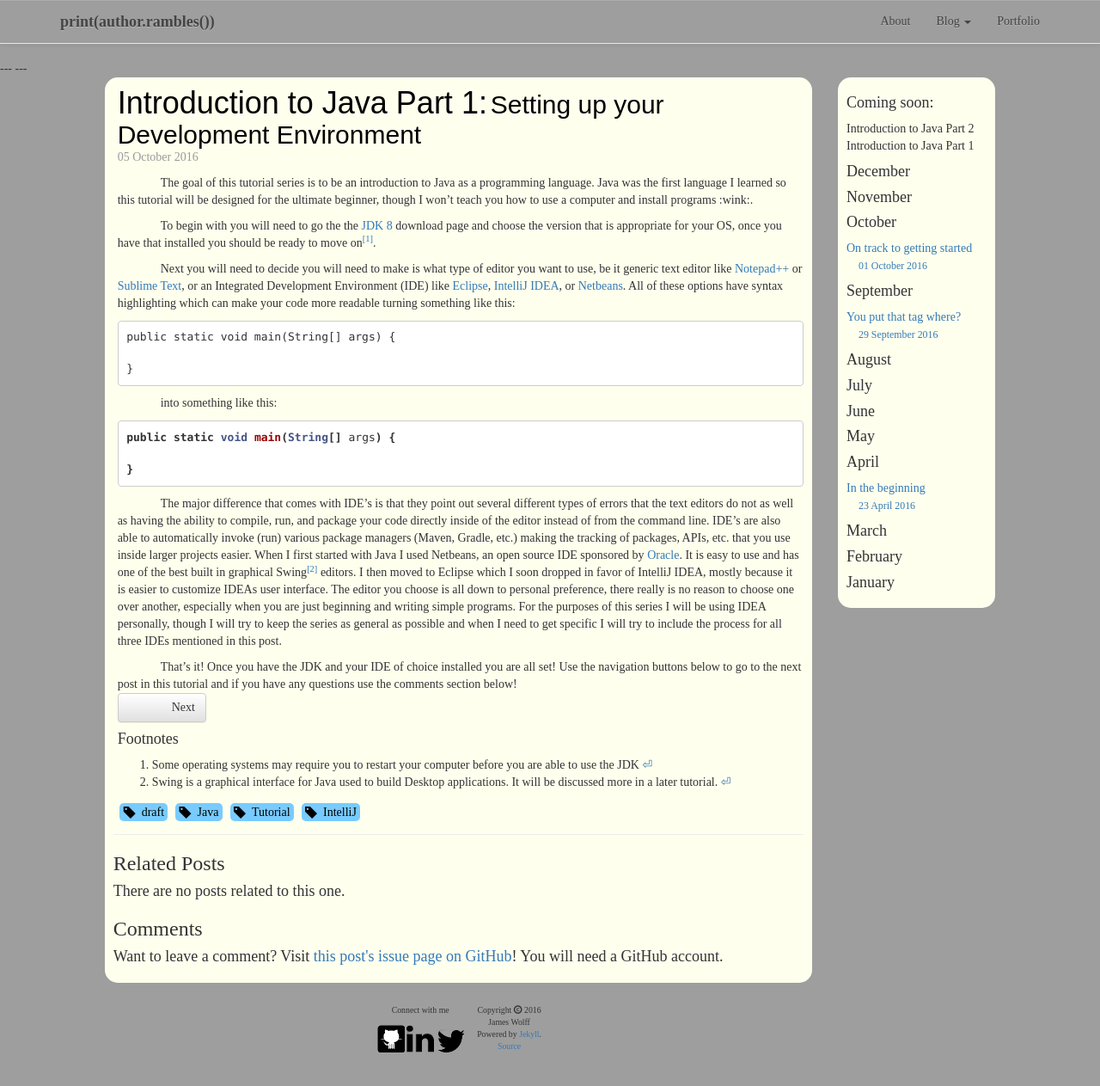
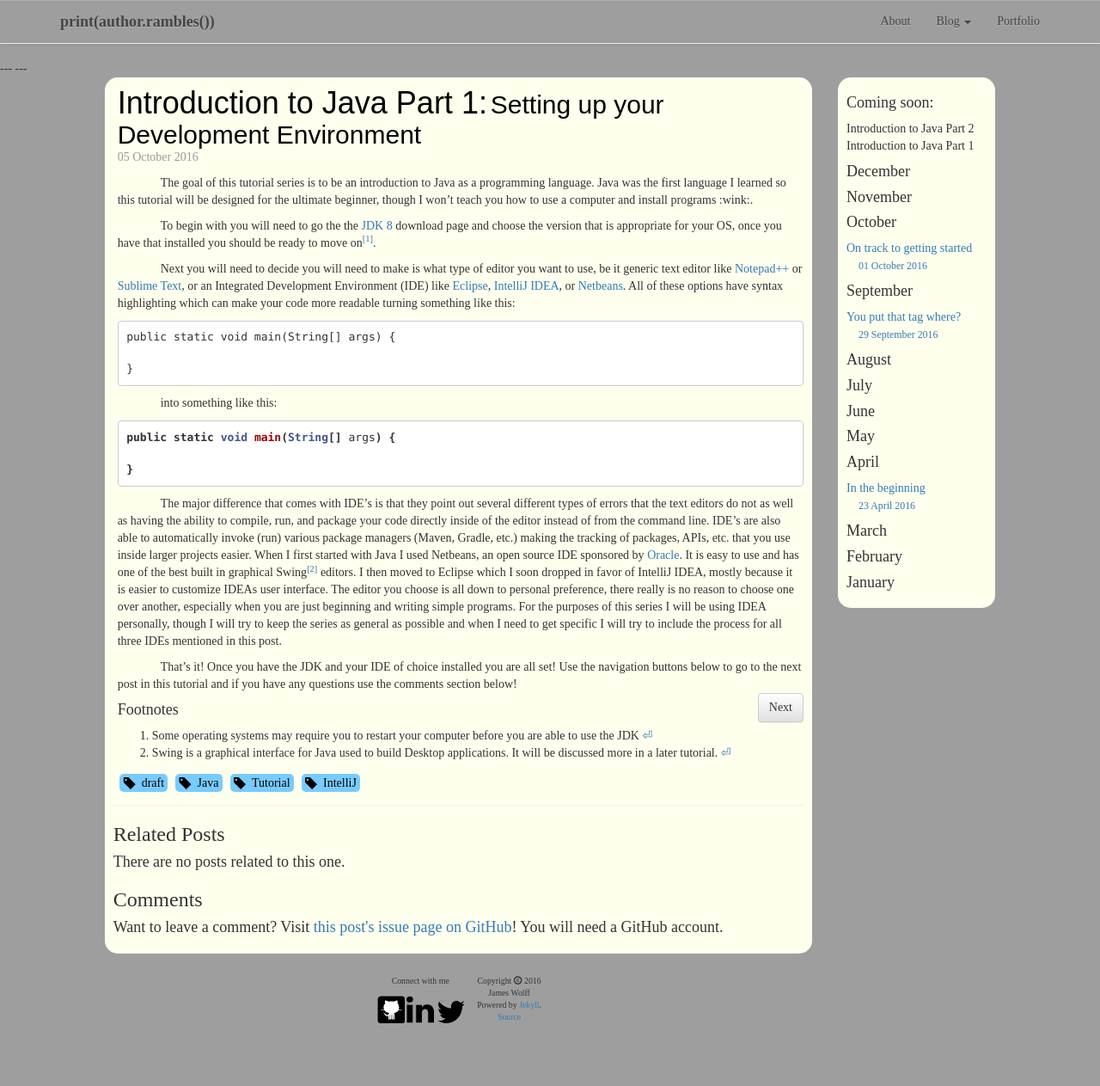
Before and after one commit to jwolff52/wolffblog, a Jekyll site: the page built from _posts/2016-10-05-intro-to-java-1.md, in a window 1280 px wide and 1274 px high. Shown: the top 1263 px of the window at 86% size. Built offline with Jekyll 4.4.1, drawn with Linux system fonts in a browser that asks for light colours; some web fonts are replaced.

Commit message:
Update common.css

```diff
--- a/css/common.css
+++ b/css/common.css
@@ -513,3 +513,8 @@ span.rollover:hover {
 .anchor:target {
 	padding-top: 55px;
 }
+
+.next-post {
+	text-indent: 0;
+	float: right;
+}
```
